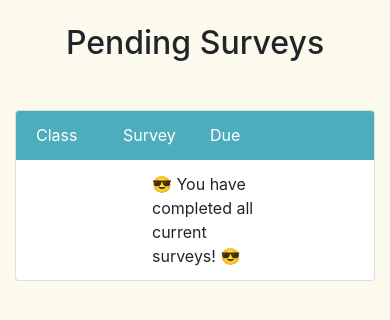
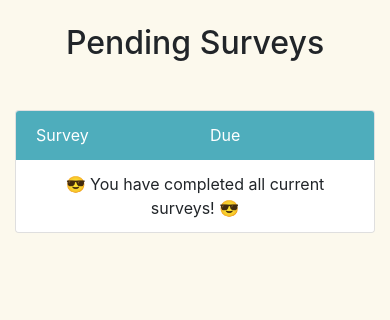
Before and after one commit to RTiwary/FeedBee, a Django app: template apps/students/templates/students/dashboard.html in a window 390 px wide. Shown: the part 56-376 px from the top of the page. Run offline with Django 3.2, Linux system fonts and the light colour scheme; the template is opened without the code that fills it, so the values that code supplies are empty; some libraries are stand-ins or nearby versions.

Commit message:
add responsiveness changes

```diff
--- a/apps/students/templates/students/dashboard.html
+++ b/apps/students/templates/students/dashboard.html
@@ -24,9 +24,9 @@
     <div class="card justify-content-center" style="margin-top: 3em">
         <div class="card-header" style="background-color: #4EADBC; color: white; border-color: #4EADBC">
             <div class="row">
-                <div class="col-3">Class</div>
-                <div class="col-3">Survey</div>
-                <div class="col-3">Due</div>
+                <div class="col-md-3 d-none d-md-block">Class</div>
+                <div class="col-md-3 col-6">Survey</div>
+                <div class="col-md-3 col-6">Due</div>
             </div>
         </div>
 
@@ -34,11 +34,11 @@
             {% for s, d in surveys %}
                 <li class="list-group-item">
                     <div class="row">
-                        <div class="col-3">{{ s.classroom.name }}</div>
-                        <div class="col-3">{{ s.name }}</div>
-                        <div class="col-3"> {{ d }}</div>
-                        <div class="col-3" style="text-align: right">
-                            <a href="{% url 'take_survey' s.pk %}" class="btn btn-aero">
+                        <div class="col-md-3 d-none d-md-block">{{ s.classroom.name }}</div>
+                        <div class="col-md-3 col-6">{{ s.name }}</div>
+                        <div class="col-md-3 col-6"> {{ d }}</div>
+                        <div class="col-md-3 col-12 pt-2 pt-md-0">
+                            <a href="{% url 'take_survey' s.pk %}" class="btn btn-aero btn-block">
                                 Take Survey
                             </a>
                         </div>
@@ -47,9 +47,7 @@
             {% empty %}
                 <li class="list-group-item">
                     <div class="row">
-                        <div class="col-4"></div>
-                        <div class="col-5">😎 You have completed all current surveys! 😎</div>
-                        <div class="col"></div>
+                        <div class="col-12 text-center">😎 You have completed all current surveys! 😎</div>
                     </div>
                 </li>
             {% endfor %}
--- a/apps/students/templates/students/view_classes.html
+++ b/apps/students/templates/students/view_classes.html
@@ -40,7 +40,7 @@
                                 <div class="col-9">
                                     <strong>Class</strong>
                                 </div>
-                                <div class="col-3">
+                                <div class="col-3 d-none d-md-block">
                                     <strong>Teacher</strong>
                                 </div>
                             </div>
@@ -56,7 +56,7 @@
                                         <div class="col-9" style="white-space: nowrap; overflow:auto;">
                                             <a href="{% url 'view_surveys' class.id %}">{{ class.name }}</a>
                                         </div>
-                                        <div class="col-3" style="white-space: nowrap; overflow:auto;">
+                                        <div class="col-3 d-none d-md-block" style="white-space: nowrap; overflow:auto;">
                                             {{ teacher.first_name }} {{ teacher.last_name }}
                                         </div>
                                     </div>
--- a/apps/teachers/templates/teachers/view_classes.html
+++ b/apps/teachers/templates/teachers/view_classes.html
@@ -37,7 +37,7 @@
                             <div class="col-10">
                                 <strong>Class</strong>
                             </div>
-                            <div class="col-2" style="text-align: center">
+                            <div class="col-2 d-none d-md-block" style="text-align: center">
                                 <strong>Students</strong>
                             </div>
                         </div>
@@ -50,7 +50,7 @@
                                     <div class="col-10">
                                         <a href="{% url 'view_classroom_info' class.id %}" >{{ class.name }}</a>
                                     </div>
-                                    <div class="col-2" style="text-align: center">
+                                    <div class="col-2 d-none d-md-block" style="text-align: center">
                                         {{ class.students.count }}
                                     </div>
                                 </div>
```
Also changed, not shown: apps/students/templates/students/view_surveys.html (+12 -14 lines), apps/teachers/templates/teachers/view_questions.html (+12 -10 lines), apps/teachers/templates/teachers/view_recurring_questions.html (+4 -4 lines).
